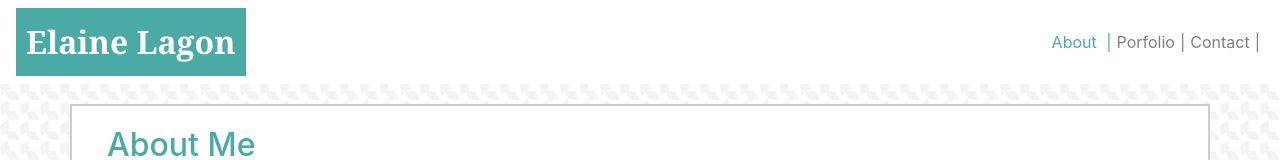
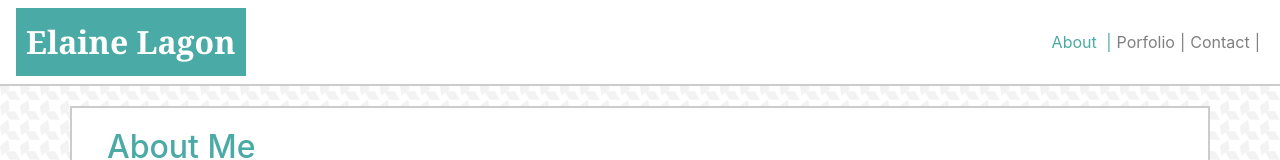
Before and after one commit to elaine-drum-female/Bootstrap-Portfolio, a plain HTML site: page index.html in a window 1280 px wide. Shown: the top 160 px of the page. Drawn offline with nearby package versions, Linux system fonts and the light colour scheme; a script that the page names is missing.

Commit message:
added border bottom to navbar-expand lg

```diff
--- a/css/main.css
+++ b/css/main.css
@@ -80,6 +80,10 @@ hr {
     right: 15px;
     }
 
+    .navbar-expand-lg {
+    border-bottom:2px solid #ccc;
+    }
+
     .navbar-expand-lg .navbar-nav .nav-link {
         padding:0;
     }
```
